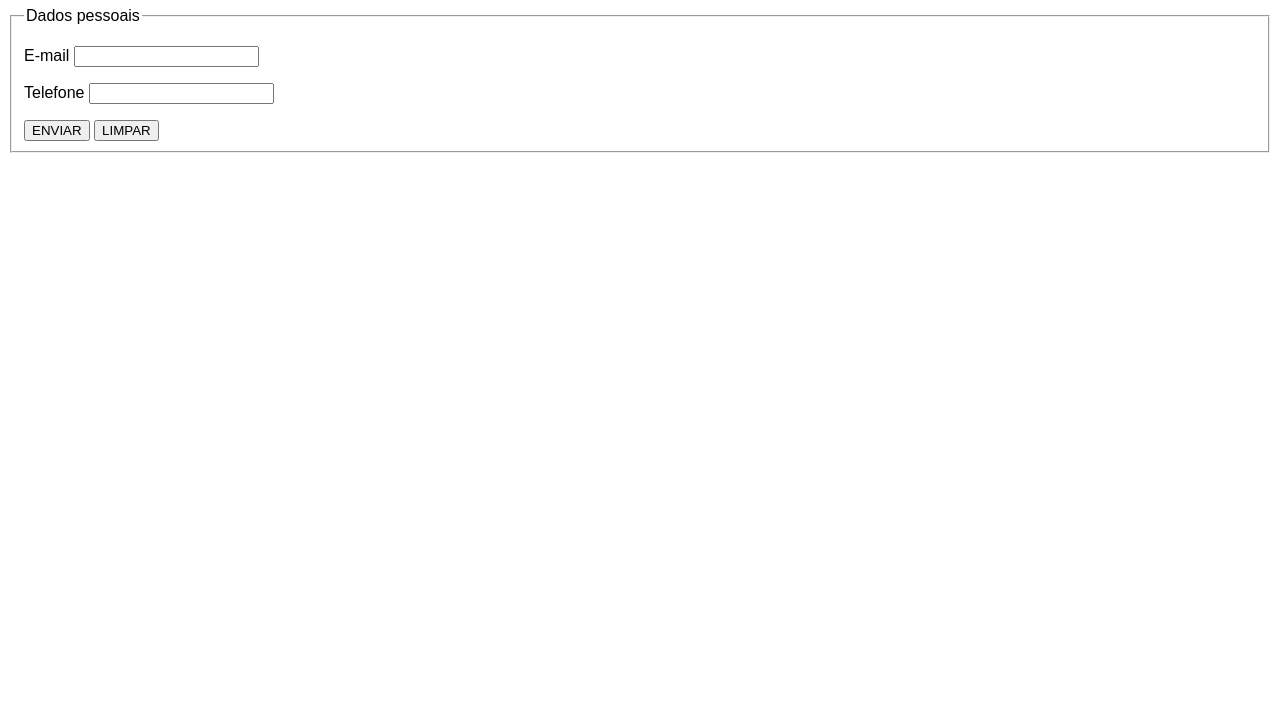
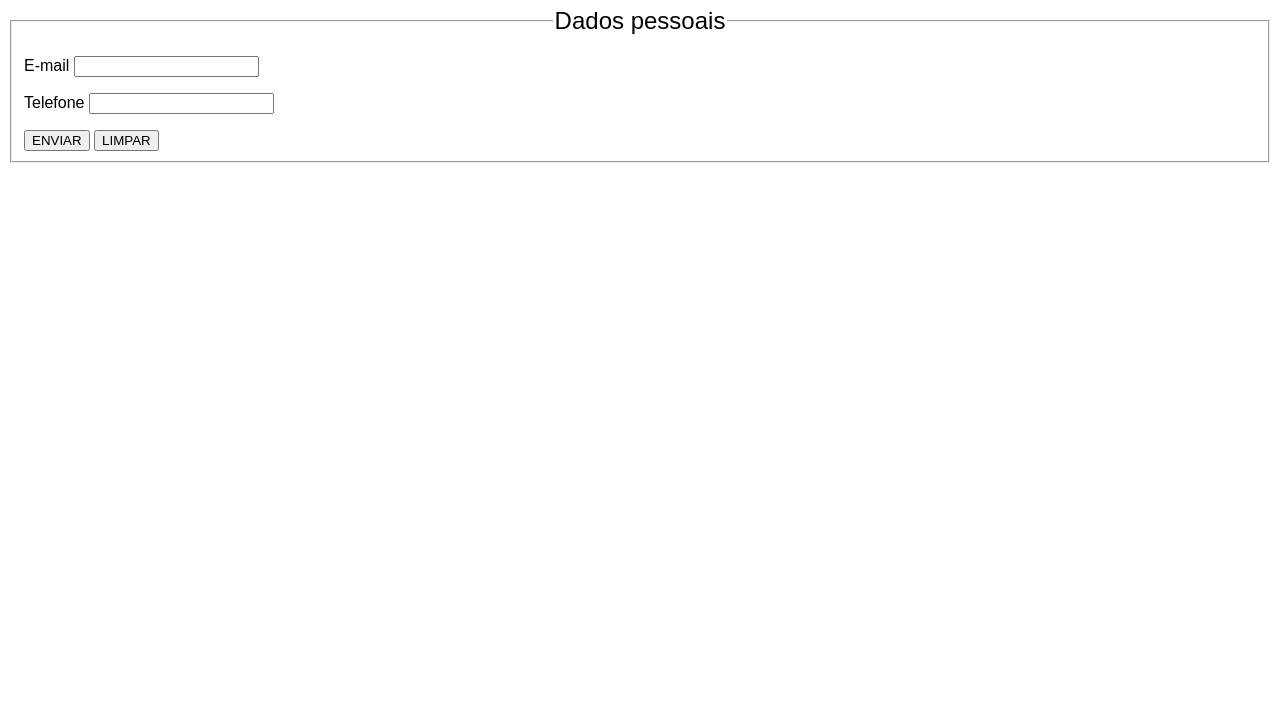
Before and after one commit to GustavoSouzaBalico/html-css, a plain HTML site: page exercicios/ex027/form004.html in a window 1280 px wide. Shown: the part 73-800 px from the top of the page. Drawn offline with Linux system fonts and the light colour scheme.

Commit message:
atualizei form004

```diff
--- a/exercicios/ex027/form004.html
+++ b/exercicios/ex027/form004.html
@@ -8,6 +8,13 @@
 
         *{
             font-family: Arial, Helvetica, sans-serif;
+
+        }
+
+        legend{
+            text-align: center;
+            font-size: 1.5em;
+
         }
     </style>
 </head>
```
